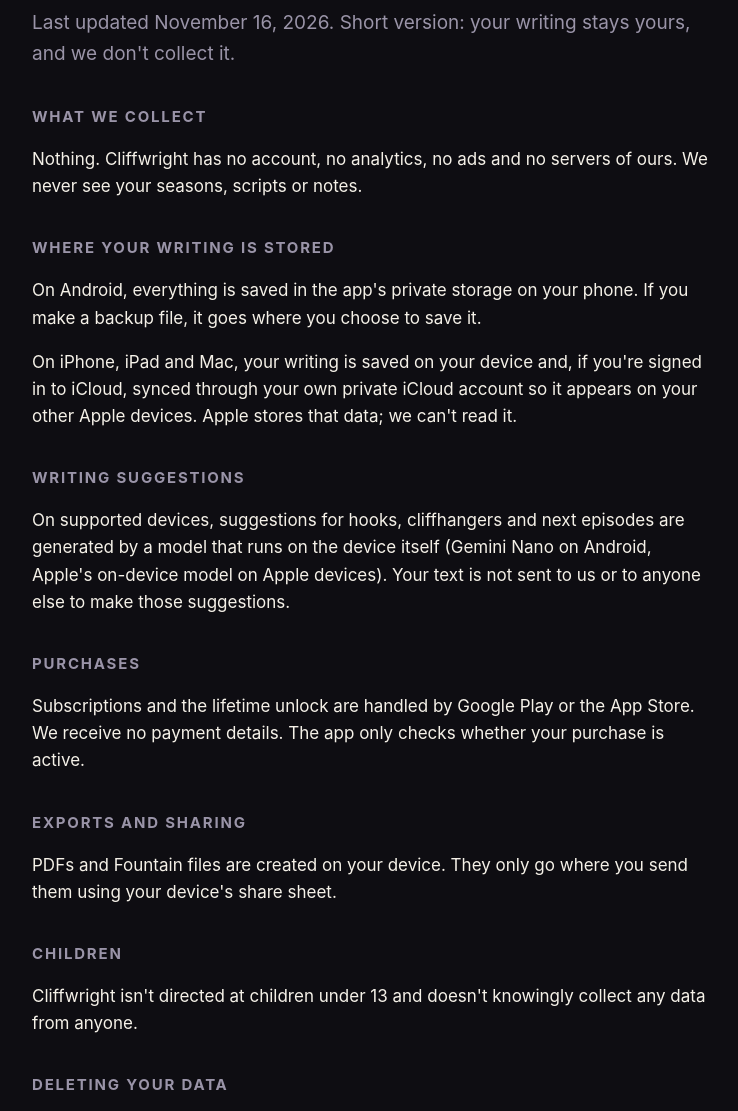
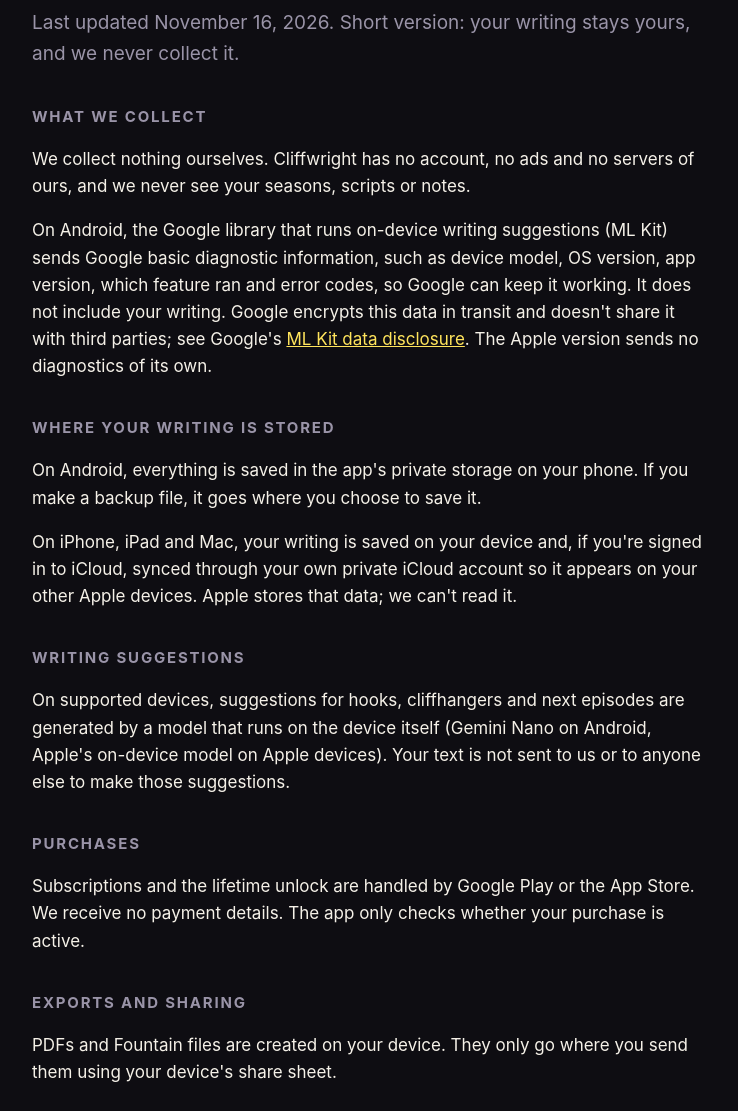
Before and after one commit to teemopower/recipebox, a plain HTML site: page cliffwright/privacy.html in a window 1280 px wide. Shown: the part 149-1260 px from the top of the page, without its empty margins (270-1008 px from the left). Drawn offline with Linux system fonts and the light colour scheme.

Commit message:
Cliffwright privacy: note ML Kit diagnostics on Android

```diff
--- a/cliffwright/privacy.html
+++ b/cliffwright/privacy.html
@@ -10,10 +10,11 @@
 <main>
   <span class="tag">Cliffwright</span>
   <h1>Privacy <span>policy</span></h1>
-  <p class="lede">Last updated November 16, 2026. Short version: your writing stays yours, and we don't collect it.</p>
+  <p class="lede">Last updated November 16, 2026. Short version: your writing stays yours, and we never collect it.</p>
 
   <h2>What we collect</h2>
-  <p>Nothing. Cliffwright has no account, no analytics, no ads and no servers of ours. We never see your seasons, scripts or notes.</p>
+  <p>We collect nothing ourselves. Cliffwright has no account, no ads and no servers of ours, and we never see your seasons, scripts or notes.</p>
+  <p>On Android, the Google library that runs on-device writing suggestions (ML Kit) sends Google basic diagnostic information, such as device model, OS version, app version, which feature ran and error codes, so Google can keep it working. It does not include your writing. Google encrypts this data in transit and doesn't share it with third parties; see Google's <a href="https://developers.google.com/ml-kit/android-data-disclosure">ML Kit data disclosure</a>. The Apple version sends no diagnostics of its own.</p>
 
   <h2>Where your writing is stored</h2>
   <p>On Android, everything is saved in the app's private storage on your phone. If you make a backup file, it goes where you choose to save it.</p>
@@ -29,7 +30,7 @@
   <p>PDFs and Fountain files are created on your device. They only go where you send them using your device's share sheet.</p>
 
   <h2>Children</h2>
-  <p>Cliffwright isn't directed at children under 13 and doesn't knowingly collect any data from anyone.</p>
+  <p>Cliffwright isn't directed at children under 13 and doesn't knowingly collect personal data from anyone.</p>
 
   <h2>Deleting your data</h2>
   <p>Delete a season or episode in the app, or uninstall the app to remove everything stored on the device. On Apple devices, you can also remove the app's iCloud data in Settings &gt; your name &gt; iCloud &gt; Manage Storage.</p>
```
